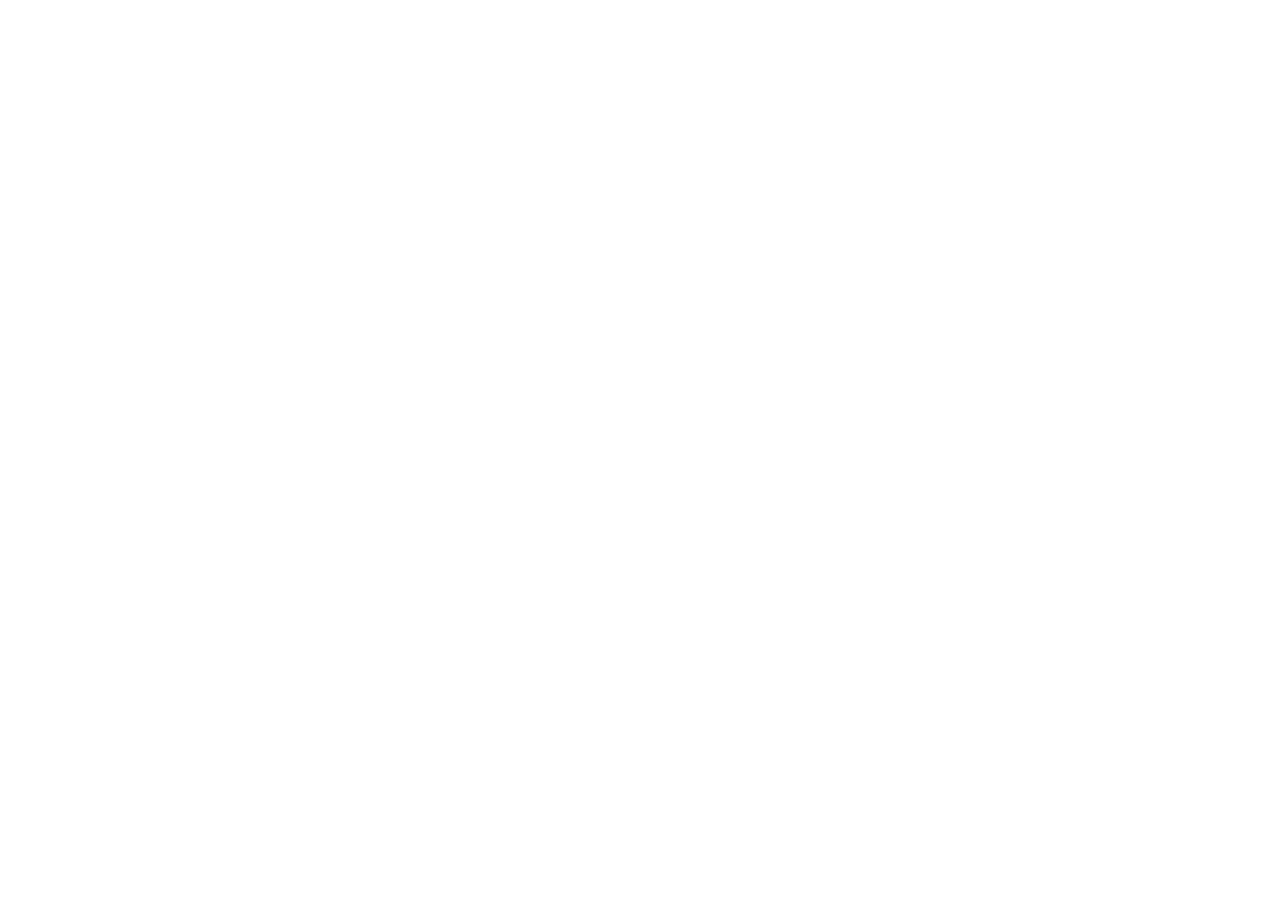
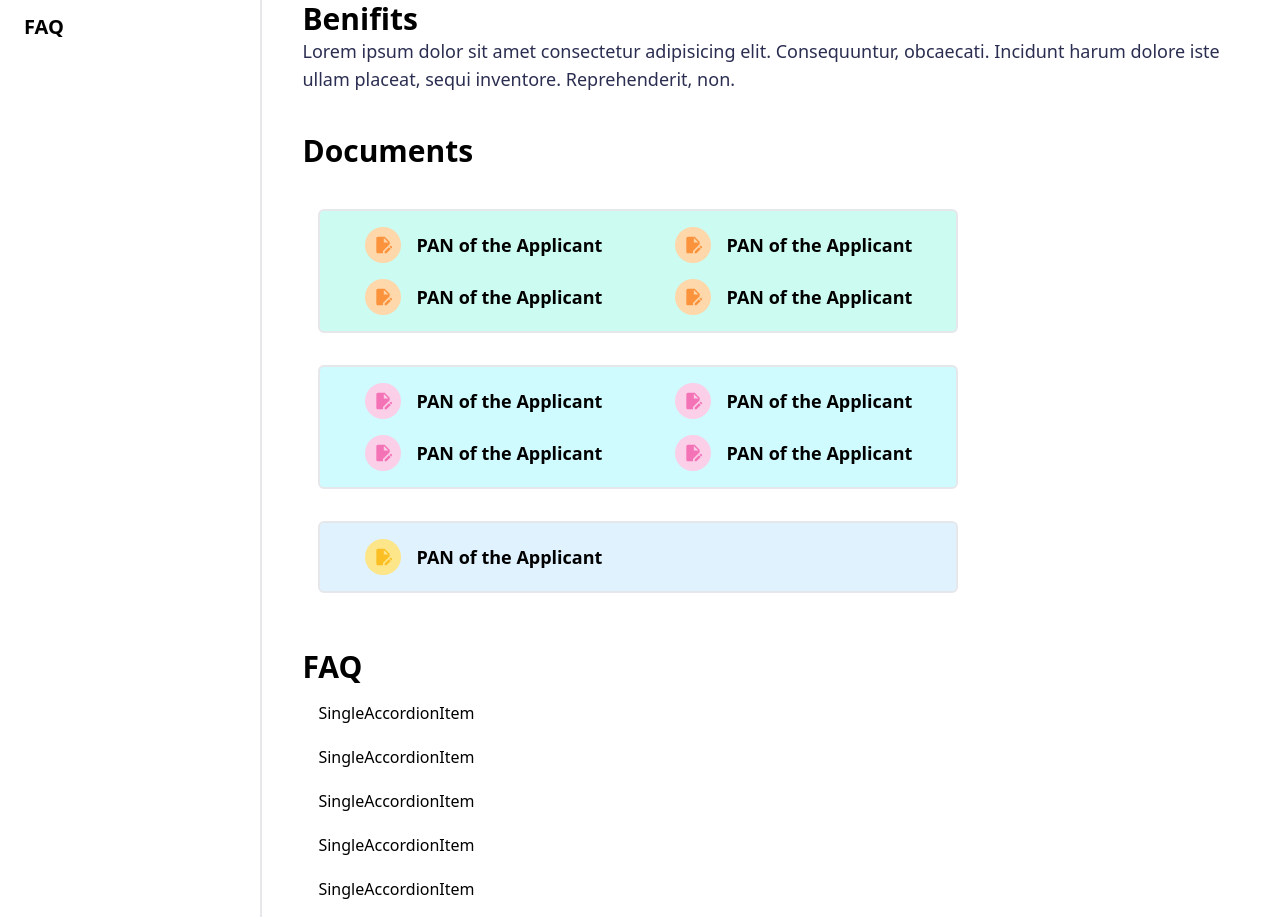
Before and after one commit to gpt-anurag/tax-maker, a Next.js app: page /gst-registration in a window 1280 px wide. Shown: the part 380-1297 px from the top of the page. Before the commit the page ends 800 px from the top, so only its background shows below. Built offline with nearby package versions, Linux system fonts and the light colour scheme.

Commit message:
Created blog page

```diff
--- /dev/null
+++ b/src/app/components/RequiredDocuments.jsx
@@ -0,0 +1,120 @@
+import React from "react";
+import { MdEditDocument } from "react-icons/md";
+import { v4 as uuidv4 } from "uuid";
+
+const documents_data = [
+  {
+    id: uuidv4(),
+    category: "cat1",
+    icon: <MdEditDocument />,
+    desc: "PAN of the Applicant",
+  },
+  {
+    id: uuidv4(),
+    category: "cat1",
+    icon: <MdEditDocument />,
+    desc: "PAN of the Applicant",
+  },
+  {
+    id: uuidv4(),
+    category: "cat1",
+    icon: <MdEditDocument />,
+    desc: "PAN of the Applicant",
+  },
+  {
+    id: uuidv4(),
+    category: "cat1",
+    icon: <MdEditDocument />,
+    desc: "PAN of the Applicant",
+  },
+  {
+    id: uuidv4(),
+    category: "cat2",
+    icon: <MdEditDocument />,
+    desc: "PAN of the Applicant",
+  },
+  {
+    id: uuidv4(),
+    category: "cat2",
+    icon: <MdEditDocument />,
+    desc: "PAN of the Applicant",
+  },
+  {
+    id: uuidv4(),
+    category: "cat2",
+    icon: <MdEditDocument />,
+    desc: "PAN of the Applicant",
+  },
+  {
+    id: uuidv4(),
+    category: "cat2",
+    icon: <MdEditDocument />,
+    desc: "PAN of the Applicant",
+  },
+  {
+    id: uuidv4(),
+    category: "cat3",
+    icon: <MdEditDocument />,
+    desc: "PAN of the Applicant",
+  },
+];
+
+const RequiredDocuments = () => {
+  return (
+    <div className="flex flex-col gap-8 p-4 lg:max-w-2xl">
+      <div className="grid grid-cols-2 gap-4 rounded-md border-2 bg-teal-100 p-4">
+        {documents_data
+          .filter((document) => document.category === "cat1")
+          .map((document) => {
+            return (
+              <div
+                key={document.id}
+                className="flex items-center justify-center gap-4 text-lg font-semibold"
+              >
+                <p className="rounded-full bg-orange-200 p-2 text-xl text-orange-400">
+                  {document.icon}
+                </p>
+                <p>{document.desc}</p>
+              </div>
+            );
+          })}
+      </div>
+      <div className="grid grid-cols-2 gap-4 rounded-md border-2 bg-cyan-100 p-4">
+        {documents_data
+          .filter((document) => document.category === "cat2")
+          .map((document) => {
+            return (
+              <div
+                key={document.id}
+                className="flex items-center justify-center gap-4 text-lg font-semibold"
+              >
+                <p className="rounded-full bg-pink-200 p-2 text-xl text-pink-400">
+                  {document.icon}
+                </p>
+                <p>{document.desc}</p>
+              </div>
+            );
+          })}
+      </div>
+      <div className="grid grid-cols-2 gap-4 rounded-md border-2 bg-sky-100 p-4">
+        {documents_data
+          .filter((document) => document.category === "cat3")
+          .map((document) => {
+            return (
+              <div
+                key={document.id}
+                className="flex items-center justify-center gap-4 text-lg font-semibold"
+              >
+                <p className="rounded-full bg-amber-200 p-2 text-xl text-amber-400">
+                  {document.icon}
+                </p>
+                <p>{document.desc}</p>
+              </div>
+            );
+          })}
+      </div>
+    </div>
+  );
+};
+
+export default RequiredDocuments;
--- a/src/app/components/ServicesSelection.jsx
+++ b/src/app/components/ServicesSelection.jsx
@@ -57,7 +57,7 @@
         Services
       </a>
       {isOpen && (
-        <div className="absolute -right-96 top-16 hidden w-max gap-8 rounded bg-white/90 p-5 font-thin text-black md:flex">
+        <div className="absolute top-16 hidden w-max gap-8 rounded bg-white/90 p-5 font-thin text-black md:-right-80 md:flex lg:-right-96">
           {services_menu.map((item) => {
             return (
               <div key={item.id}>
--- /dev/null
+++ b/src/app/components/accordion/Accordion.jsx
@@ -0,0 +1,52 @@
+import React from "react";
+import { v4 as uuidv4 } from "uuid";
+import SingleAccordionItem from "./SingleAccordionItem";
+
+const accordion_data = [
+  {
+    id: uuidv4(),
+    question: "What is GST and GSTIN?",
+    answer:
+      "Goods and Services Tax(GST) is a comprehensive tax levied on manufacture, trade and services across India. From 1st July, 2017 GST has replaced most of Centre and State imposed indirect taxes like VAT, Service Tax , Excise etc. Goods and Services Tax Identification Number (GSTIN) is a 15 digits state-wise PAN-based number to be used to identify businesses registered under GST. <a>Click here</a> to know your GSTIN.",
+  },
+  {
+    id: uuidv4(),
+    question: "What is GST and GSTIN?",
+    answer:
+      "Goods and Services Tax(GST) is a comprehensive tax levied on manufacture, trade and services across India. From 1st July, 2017 GST has replaced most of Centre and State imposed indirect taxes like VAT, Service Tax , Excise etc. Goods and Services Tax Identification Number (GSTIN) is a 15 digits state-wise PAN-based number to be used to identify businesses registered under GST. <a>Click here</a> to know your GSTIN.",
+  },
+  {
+    id: uuidv4(),
+    question: "What is GST and GSTIN?",
+    answer:
+      "Goods and Services Tax(GST) is a comprehensive tax levied on manufacture, trade and services across India. From 1st July, 2017 GST has replaced most of Centre and State imposed indirect taxes like VAT, Service Tax , Excise etc. Goods and Services Tax Identification Number (GSTIN) is a 15 digits state-wise PAN-based number to be used to identify businesses registered under GST. <a>Click here</a> to know your GSTIN.",
+  },
+  {
+    id: uuidv4(),
+    question: "What is GST and GSTIN?",
+    answer:
+      "Goods and Services Tax(GST) is a comprehensive tax levied on manufacture, trade and services across India. From 1st July, 2017 GST has replaced most of Centre and State imposed indirect taxes like VAT, Service Tax , Excise etc. Goods and Services Tax Identification Number (GSTIN) is a 15 digits state-wise PAN-based number to be used to identify businesses registered under GST. <a>Click here</a> to know your GSTIN.",
+  },
+  {
+    id: uuidv4(),
+    question: "What is GST and GSTIN?",
+    answer:
+      "Goods and Services Tax(GST) is a comprehensive tax levied on manufacture, trade and services across India. From 1st July, 2017 GST has replaced most of Centre and State imposed indirect taxes like VAT, Service Tax , Excise etc. Goods and Services Tax Identification Number (GSTIN) is a 15 digits state-wise PAN-based number to be used to identify businesses registered under GST. <a>Click here</a> to know your GSTIN.",
+  },
+];
+
+const Accordion = () => {
+  return (
+    <section className="flex flex-col gap-5 p-4">
+      {accordion_data.map((item) => {
+        return (
+          <div key={item.id} className="">
+            <SingleAccordionItem />
+          </div>
+        );
+      })}
+    </section>
+  );
+};
+
+export default Accordion;
--- /dev/null
+++ b/src/app/components/accordion/SingleAccordionItem.jsx
@@ -0,0 +1,7 @@
+import React from "react";
+
+const SingleAccordionItem = () => {
+  return <div>SingleAccordionItem</div>;
+};
+
+export default SingleAccordionItem;
--- a/src/app/gst-registration/layout.js
+++ b/src/app/gst-registration/layout.js
@@ -1,15 +1,7 @@
-import React from 'react'
-import Navbar from '../components/Navbar'
-import Contact from '../components/Contact'
+import React from "react";
 
 const GSTRegistrationLayout = ({ children }) => {
-  return (
-    <>
-      <Contact />
-      <Navbar />
-      {children}
-    </>
-  )
-}
+  return <>{children}</>;
+};
 
-export default GSTRegistrationLayout
+export default GSTRegistrationLayout;
--- a/src/app/gst-registration/page.js
+++ b/src/app/gst-registration/page.js
@@ -1,17 +1,55 @@
-import React from 'react'
-import SectionContainer from '../components/SectionContainer'
-import Link from 'next/link'
+import React from "react";
+import SectionContainer from "../components/SectionContainer";
+import Link from "next/link";
+import RequiredDocuments from "../components/RequiredDocuments";
+import Accordion from "../components/accordion/Accordion";
 
 const GSTRegistration = () => {
   return (
     <>
       <SectionContainer>
-        <h1 className='text-5xl text-center mt-10 font-semibold'>
+        <h1 className="my-10 text-center text-5xl font-semibold">
           GST Registration
         </h1>
+        <div className="flex">
+          <aside className="mr-10 hidden basis-1/5 border-r-2 md:block">
+            <ul className="flex flex-col gap-5 text-xl font-semibold">
+              <li>Intro</li>
+              <li>Benifits</li>
+              <li>Documents</li>
+              <li>FAQ</li>
+            </ul>
+          </aside>
+          <main className="flex basis-4/5 flex-col gap-10">
+            <div id="intro">
+              <h2 className="text-3xl font-semibold">Intro</h2>
+              <p className=" text-xl text-FontDark200 md:text-lg">
+                Lorem ipsum dolor sit amet consectetur adipisicing elit.
+                Consequuntur, obcaecati. Incidunt harum dolore iste ullam
+                placeat, sequi inventore. Reprehenderit, non.
+              </p>
+            </div>
+            <div id="benifits">
+              <h2 className="text-3xl font-semibold">Benifits</h2>
+              <p className=" text-xl text-FontDark200 md:text-lg">
+                Lorem ipsum dolor sit amet consectetur adipisicing elit.
+                Consequuntur, obcaecati. Incidunt harum dolore iste ullam
+                placeat, sequi inventore. Reprehenderit, non.
+              </p>
+            </div>
+            <div id="documents">
+              <h2 className="mb-6 text-3xl font-semibold">Documents</h2>
+              <RequiredDocuments />
+            </div>
+            <div id="faq">
+              <h2 className="text-3xl font-semibold">FAQ</h2>
+              <Accordion />
+            </div>
+          </main>
+        </div>
       </SectionContainer>
     </>
-  )
-}
+  );
+};
 
-export default GSTRegistration
+export default GSTRegistration;
```
Also changed, not shown: jsconfig.json (deleted, +0 -7 lines), prettier.config.js (+4 -4 lines).
